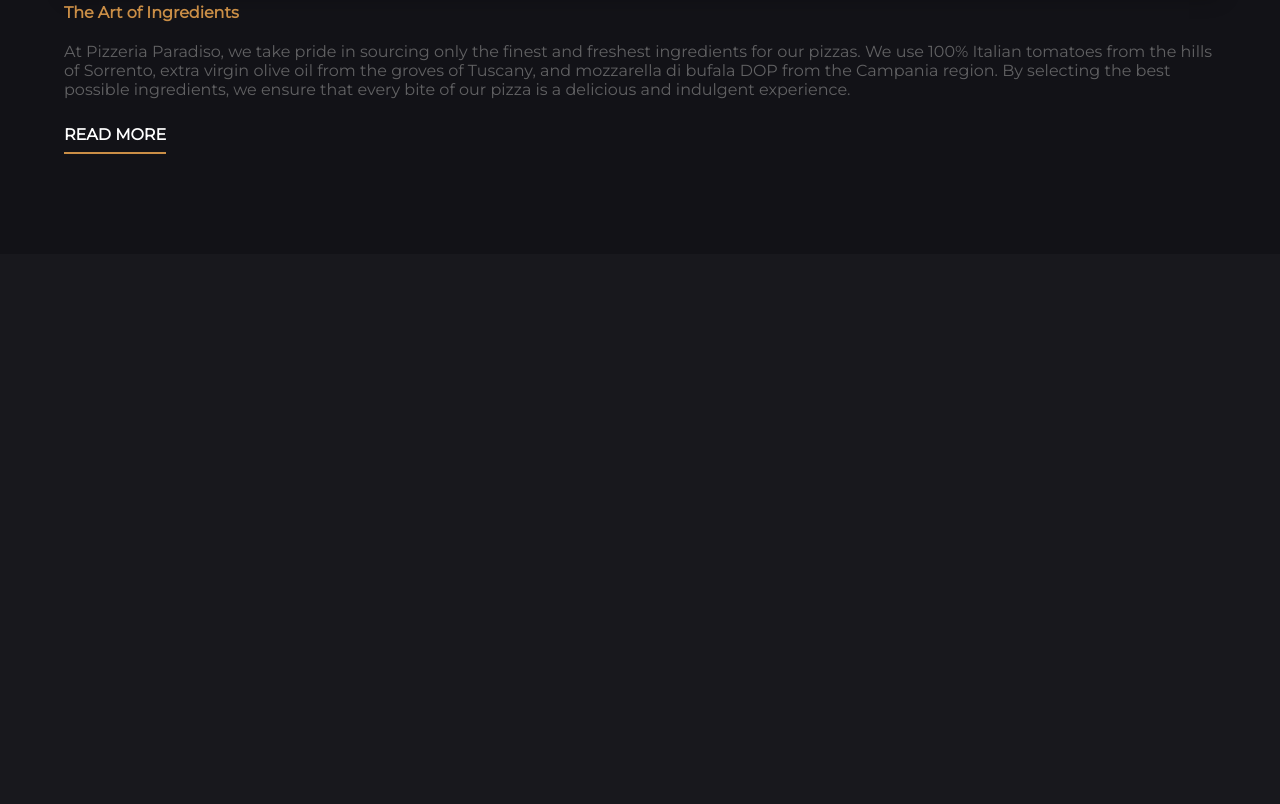
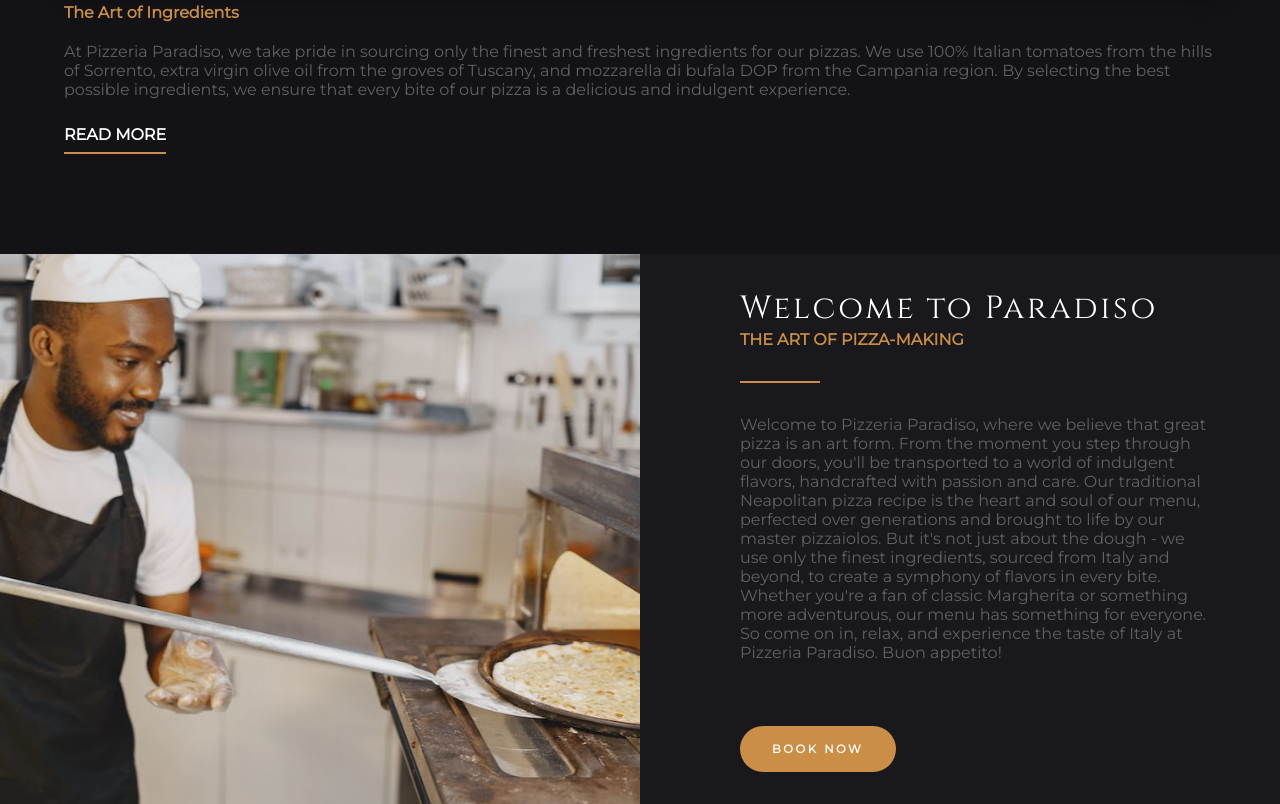
Before and after one commit to ErnestoCampese/pizza-paradiso, a website: page src/index.html in a window 1280 px wide. Shown: the part 1795-2599 px from the top of the page. Before the commit the page ends 2049 px from the top, so only its background shows below. Drawn offline with Linux system fonts and the light colour scheme.

Commit message:
feat(welcome-section): Add compelling welcome message section
This commit completes the welcome section of the project by adding a
compelling welcome message designed to attract customers.

The welcome message is an important part of the website, as it sets the
tone for the rest of the user experience.

```diff
--- a/src/index.html
+++ b/src/index.html
@@ -113,5 +113,31 @@
         </div>
       </div>
     </section>
+    <section class="welcome">
+      <div class="container">
+        <div class="welcome-content">
+          <h3>Welcome to Paradiso</h3>
+          <p class="text-elegant">The art of pizza-making</p>
+          <div class="separator"></div>
+          <p>
+            Welcome to Pizzeria Paradiso, where we believe that great pizza is an art form. From the
+            moment you step through our doors, you'll be transported to a world of indulgent
+            flavors, handcrafted with passion and care. Our traditional Neapolitan pizza recipe is
+            the heart and soul of our menu, perfected over generations and brought to life by our
+            master pizzaiolos. But it's not just about the dough - we use only the finest
+            ingredients, sourced from Italy and beyond, to create a symphony of flavors in every
+            bite. Whether you're a fan of classic Margherita or something more adventurous, our menu
+            has something for everyone. So come on in, relax, and experience the taste of Italy at
+            Pizzeria Paradiso. Buon appetito!
+          </p>
+          <button class="btn btn-inverted">Book now</button>
+        </div>
+        <div class="welcome-bg">
+          <figure>
+            <img src="./img/Pizza-Chef.jpeg" alt="Pizza Chef putting a pizza in the oven" />
+          </figure>
+        </div>
+      </div>
+    </section>
   </body>
 </html>
--- a/src/scss/_about.scss
+++ b/src/scss/_about.scss
@@ -19,8 +19,6 @@
   min-width: 40rem;
 
   figure {
-    margin: 0;
-    padding: 0;
     box-shadow: 3px 3px 20px 0px rgba(0, 0, 0, 0.3);
     overflow: hidden;
 
--- a/src/scss/_buttons.scss
+++ b/src/scss/_buttons.scss
@@ -11,7 +11,7 @@
   font-family: var(--secondary-text-font);
   font-weight: 600;
   letter-spacing: var(--spacing-xxxs);
-  font-size: var(--font-size-ms);
+  font-size: var(--font-size-sm);
   margin: 0;
 }
 
@@ -47,3 +47,13 @@
     color: var(--button-light-color);
   }
 }
+
+.btn-inverted {
+  background-color: var(--button-accent-color);
+  color: var(--button-light-color);
+
+  &:hover {
+    background-color: var(--button-light-color);
+    color: var(--button-dark-color);
+  }
+}
--- a/src/scss/_reset.scss
+++ b/src/scss/_reset.scss
@@ -15,3 +15,8 @@
   padding: 0;
   font-size: 1.6rem;
 }
+
+figure {
+  margin: 0;
+  padding: 0;
+}
--- /dev/null
+++ b/src/scss/_welcome.scss
@@ -0,0 +1,88 @@
+.welcome {
+  display: flex;
+  background-color: var(--background-color);
+  height: 55rem;
+  width: 100%;
+  position: relative;
+
+  .container {
+    flex-direction: row-reverse;
+    align-items: center;
+  }
+
+  &-content {
+    flex: 0 0 50%;
+    z-index: 2;
+    padding-left: 10rem;
+
+    h3 {
+      font-family: var(--primary-text-font);
+      font-size: var(--font-size-xl);
+      margin: 0;
+      letter-spacing: var(--spacing-xxxs);
+      line-height: var(--line-height-xxxl);
+      font-weight: 400;
+    }
+
+    .text-elegant {
+      font-family: var(--secondary-text-font);
+      text-transform: uppercase;
+      color: var(--primary-color);
+      font-weight: 600;
+      margin: 0;
+    }
+
+    .separator {
+      border-bottom: 2px solid var(--primary-color);
+      width: 8rem;
+      margin-top: var(--spacing-lg);
+      margin-bottom: var(--spacing-lg);
+    }
+
+    p {
+      font-size: var(--font-size-md);
+      color: var(--text-color-gray);
+      font-family: var(--secondary-text-font);
+      margin-top: var(--spacing-sm);
+      margin-bottom: var(--spacing-xl);
+    }
+  }
+
+  &-bg {
+    display: flex;
+    position: absolute;
+    top: 0;
+    left: 0;
+    width: 100%;
+    height: 100%;
+
+    figure {
+      flex: 0 0 50%;
+      height: 100%;
+      overflow: hidden;
+
+      img {
+        width: 100%;
+        height: 100%;
+        animation: scaling 30s ease-in-out infinite;
+        object-fit: cover;
+      }
+    }
+  }
+}
+
+@keyframes scaling {
+  0%,
+  100% {
+    transform: scale(1) translate(0, 0);
+  }
+  25% {
+    transform: scale(1.2);
+  }
+  50% {
+    transform: scale(1) translate(2%, 2%);
+  }
+  75% {
+    transform: scale(1.2);
+  }
+}
--- a/src/scss/main.scss
+++ b/src/scss/main.scss
@@ -5,6 +5,7 @@
 @import "buttons";
 @import "call-to-action";
 @import "about";
+@import "welcome";
 
 body {
   background-color: var(--background-color);
```
Also changed, not shown: src/css/main.css, src/img/Pizza-Chef.jpeg (added), src/img/shopping-basket-icon.png (deleted).
